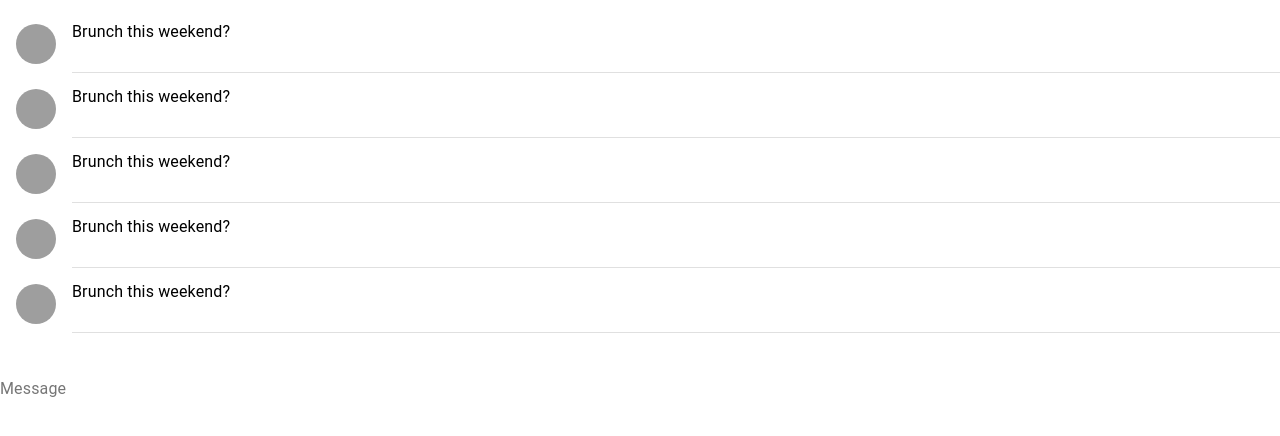
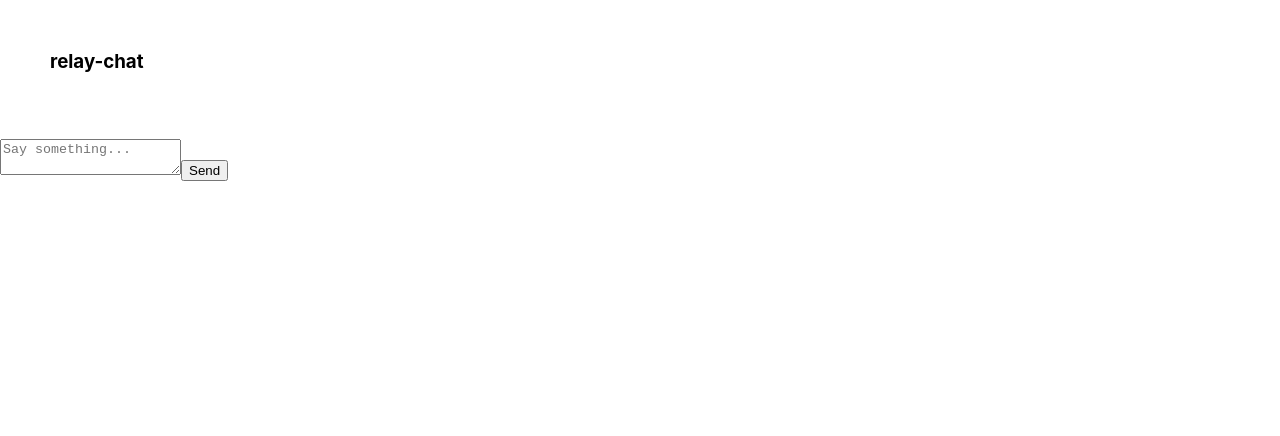
Before and after one commit to johncabang/relay-chat, a React (Create React App) app in the folder client/: page / in a window 1280 px wide. Shown: the top 436 px of the page. Built offline with nearby package versions, Linux system fonts and the light colour scheme; grey boxes are pictures that could not be loaded.

Commit message:
implement chat component, show chat box

```diff
--- a/client/src/App.js
+++ b/client/src/App.js
@@ -1,18 +1,52 @@
-import React from "react";
+import React, { useState, useEffect, useRef } from "react";
 import io from "socket.io-client";
 import Chat from "./components/Chat/Chat";
 
-const socket = io("http://localhost:3001/");
+function App() {
+  const [yourID, setYourID] = useState();
+  const [messages, setMessages] = useState([]);
+  const [message, setMessage] = useState("");
 
-function App() {
-  socket.on("connect", () => {
-    socket.send("Hello from John");
+  const socketRef = useRef();
 
-    socket.on("message", (message) => {
-      // my message
+  useEffect(() => {
+    socketRef.current = io.connect("http://localhost:3001/");
+
+    socketRef.current.on("your id", (id) => {
+      setYourID(id);
     });
-  });
-  return <Chat />;
+
+    socketRef.current.on("message", (message) => {
+      console.log("here");
+      receivedMessage(message);
+    });
+  }, []);
+
+  function receivedMessage(message) {
+    setMessages((oldMsgs) => [...oldMsgs, message]);
+  }
+
+  function sendMessage(e) {
+    e.preventDefault();
+    const messageObject = {
+      body: message,
+      id: yourID,
+    };
+    setMessage("");
+    socketRef.current.emit("send message", messageObject);
+  }
+
+  return (
+    <div>
+      <h3 style={{ margin: 50 }}>relay-chat</h3>
+      <Chat
+        messages={messages}
+        setMessage={setMessage}
+        sendMessage={sendMessage}
+        yourID={yourID}
+      />
+    </div>
+  );
 }
 
 export default App;
--- a/client/src/components/Chat/Chat.js
+++ b/client/src/components/Chat/Chat.js
@@ -2,23 +2,11 @@
 import MessageBox from "../MessageBox/MessageBox";
 import Messages from "../Messages/Messages";
 
-function Chat() {
+function Chat({ messages, setMessage, sendMessage, yourID }) {
   return (
     <div>
-      <Messages
-        messages={[
-          "Hello this is message 1!",
-          "Hello this is message 2!",
-          "Hello this is message 3!",
-          "Hello this is message 4!",
-          "Hello this is message 5!",
-        ]}
-      />
-      <MessageBox
-        onSendMessage={(message) => {
-          alert("Message sent: " + message);
-        }}
-      />
+      <Messages messages={messages} yourID={yourID} />
+      <MessageBox setMessage={setMessage} sendMessage={sendMessage} />
     </div>
   );
 }
--- a/client/src/components/MessageBox/MessageBox.js
+++ b/client/src/components/MessageBox/MessageBox.js
@@ -1,26 +1,38 @@
-import React, { useState } from "react";
-import { TextField } from "@material-ui/core";
+import React from "react";
+// import { Button, TextField } from "@material-ui/core";
 
-function MessageBox({ onSendMessage: pushSendMessage }) {
-  const [message, setMessage] = useState("");
+function MessageBox({ message, setMessage, sendMessage }) {
+  function handleChange(e) {
+    setMessage(e.target.value);
+  }
 
   return (
-    <TextField
-      fullWidth
-      label="Message"
-      margin="normal"
-      multiline
-      rows="4"
-      value={message}
-      onChange={(e) => setMessage(e.target.value)}
-      onKeyDown={(e) => {
-        if (e.key === "Enter") {
-          e.preventDefault();
-          pushSendMessage(message);
-          setMessage("");
-        }
-      }}
-    />
+    <div>
+      {/* <form onSubmit={sendMessage}>
+        <TextField
+          style={{ margin: 50, width: 400 }}
+          variant="filled"
+          margin="normal"
+          value={message}
+          onChange={handleChange}
+          placeholder="Say something..."
+        />
+        <Button variant="outlined" style={{ margin: 50 }}>
+          Send
+        </Button>
+      </form> */}
+
+      {/* TODO - FIX / Implement Material UI  */}
+
+      <form onSubmit={sendMessage}>
+        <textarea
+          value={message}
+          onChange={handleChange}
+          placeholder="Say something..."
+        />
+        <button>Send</button>
+      </form>
+    </div>
   );
 }
 
--- a/client/src/components/Messages/Messages.js
+++ b/client/src/components/Messages/Messages.js
@@ -1,28 +1,44 @@
 import React from "react";
 import {
   Avatar,
-  Divider,
+  // Divider,
   List,
   ListItem,
   ListItemAvatar,
   ListItemText,
 } from "@material-ui/core/";
 
-function Messages({ messages }) {
+function Messages({ messages, yourID }) {
   return (
     <List>
-      {messages.flatMap((message, index) => [
+      {messages.map((message, index) => {
+        if (message.id === yourID) {
+          return (
             <ListItem alignItems="flex-start" key={index}>
               <ListItemAvatar>
                 <Avatar
-              alt="Remy Sharp"
+                  alt="Avatar Image"
                   src="https://placeimg.com/200/200/animals"
                 />
               </ListItemAvatar>
-          <ListItemText primary="Brunch this weekend?" />
-        </ListItem>,
-        <Divider variant="inset" component="li" key={"divider-" + index} />,
-      ])}
+              <ListItemText primary={message.body} />
+            </ListItem>
+          );
+        }
+        return (
+          <ListItem alignItems="flex-start" key={index}>
+            <ListItemAvatar>
+              <Avatar
+                alt="Avatar Image"
+                src="https://placeimg.com/200/200/animals"
+              />
+            </ListItemAvatar>
+            <ListItemText primary={message.body} />
+          </ListItem>
+        );
+      })}
+
+      {/* <Divider variant="inset" component="li" /> */}
     </List>
   );
 }
```
Also changed, not shown: client/src/components/Chat/Index.js (deleted), 2 other files (tests, documents, lock files or other folders). Lines whose indentation alone changed are shown as unchanged.
